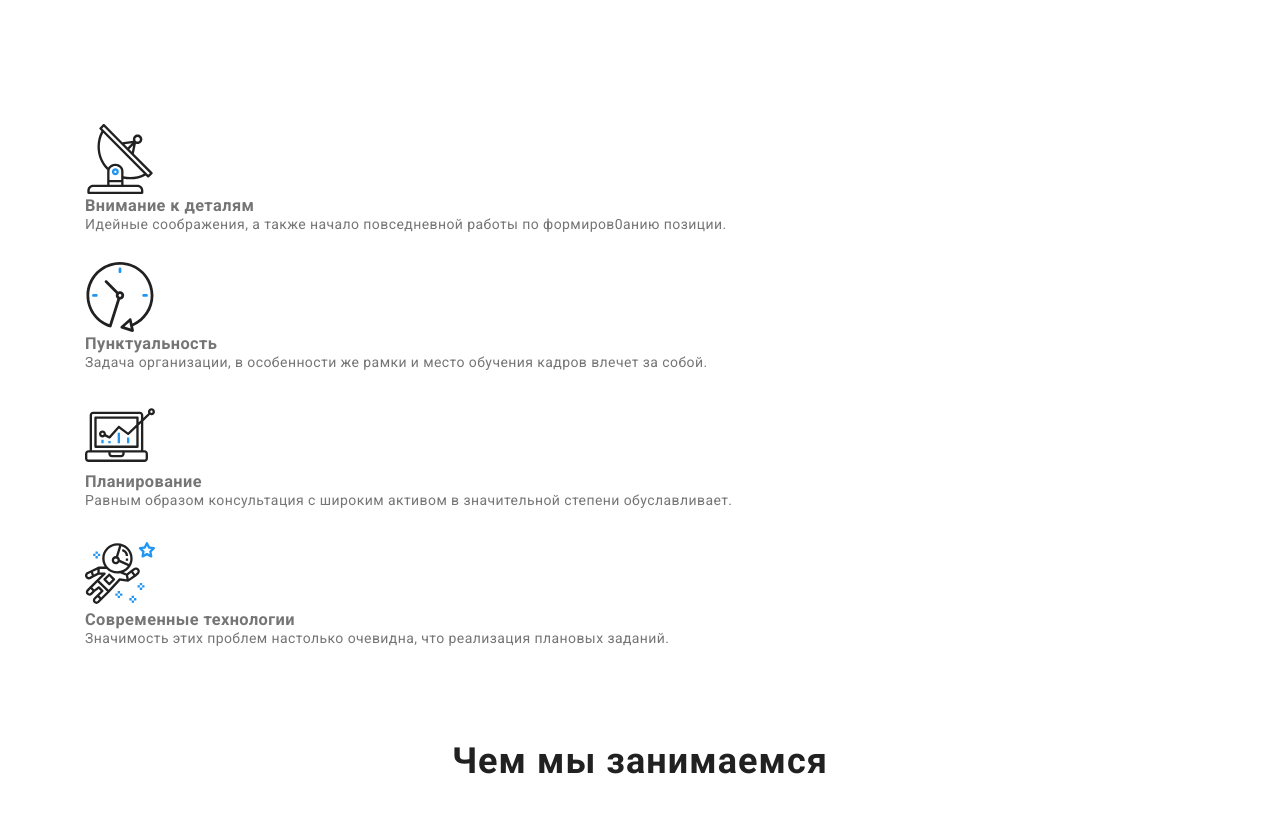
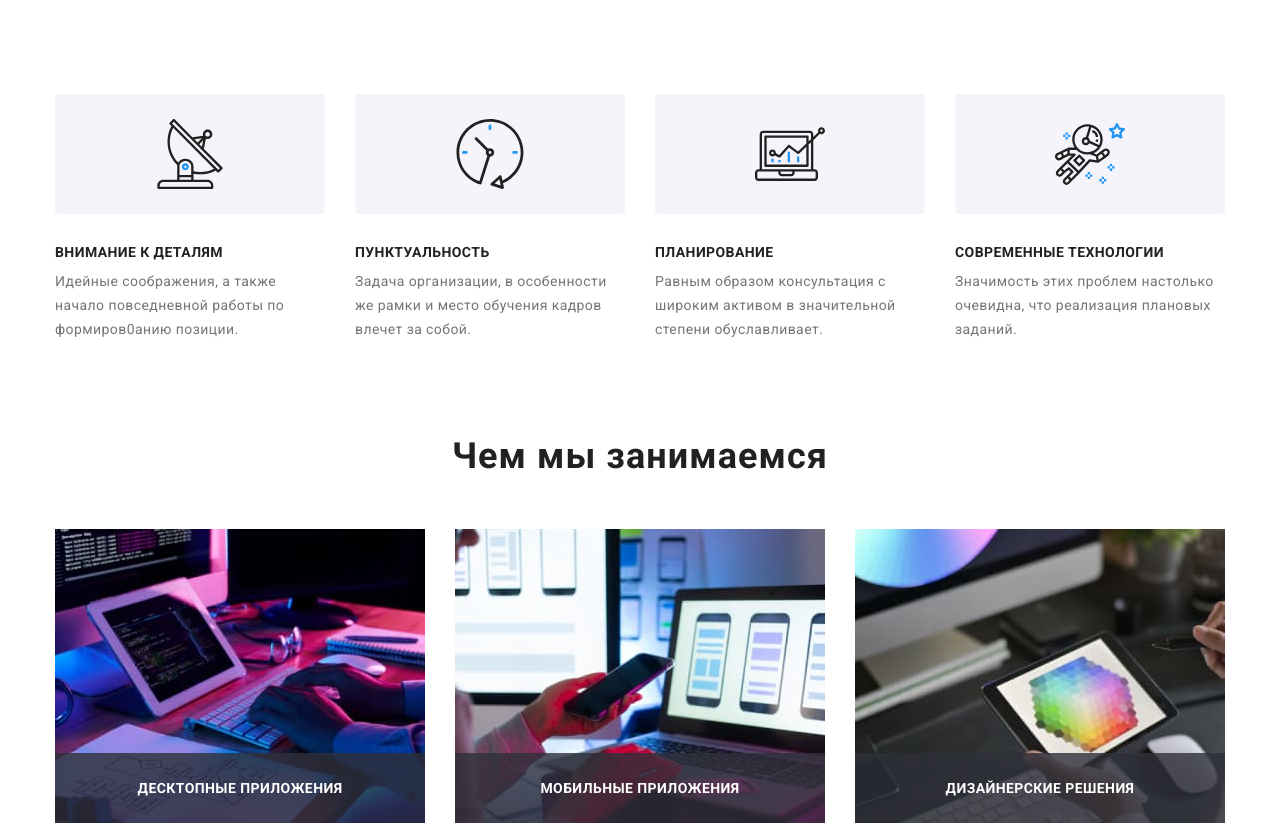
Before and after one commit to Nickolassssss/goit-markup-hw-06, a plain HTML site: page index.html in a window 1280 px wide. Shown: the part 661-1491 px from the top of the page. Drawn offline with nearby package versions, Linux system fonts and the light colour scheme; files that its build step writes are made by us from their sources.

Commit message:
Update _about.scss

```diff
--- a/sass/layout/_about.scss
+++ b/sass/layout/_about.scss
@@ -1,8 +1,15 @@
-.about-item {
+.about-list__item {
   flex-basis: calc(100% / 4 - 30px);
 }
 
-.about-title {
+.about-list {
+  display: flex;
+  flex-wrap: wrap;
+  margin-left: -30px;
+  margin-top: -30px;
+}
+
+.about_title {
   margin-bottom: 10px;
   font-weight: 700;
   font-size: 14px;
@@ -11,11 +18,11 @@
   color: var(--secondary-tytle-color);
 }
 
-.about-text {
+.about_text {
   line-height: 1.7;
   color: var(--primary-text-color);
 }
-.about-icon-wrap {
+.about-list__icon-wrap {
   margin-bottom: 30px;
   display: flex;
   height: 120px;
```
